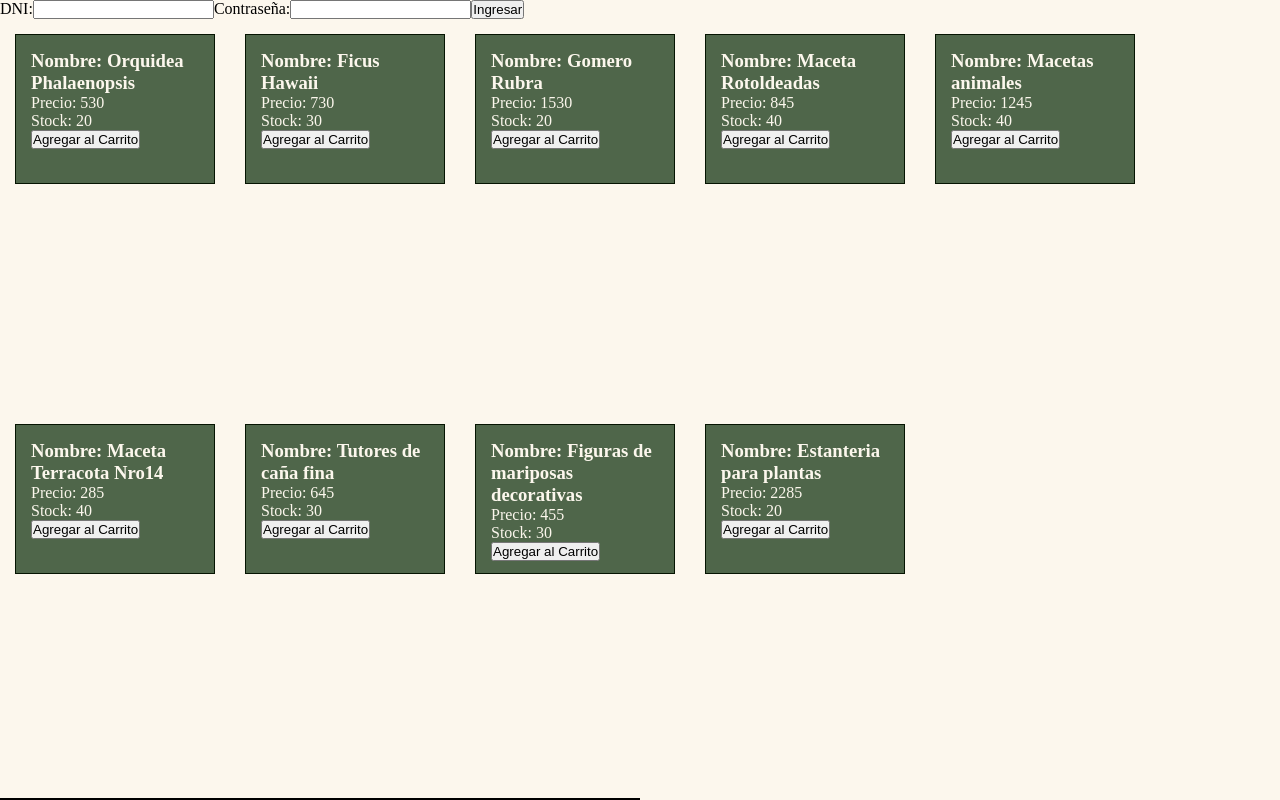
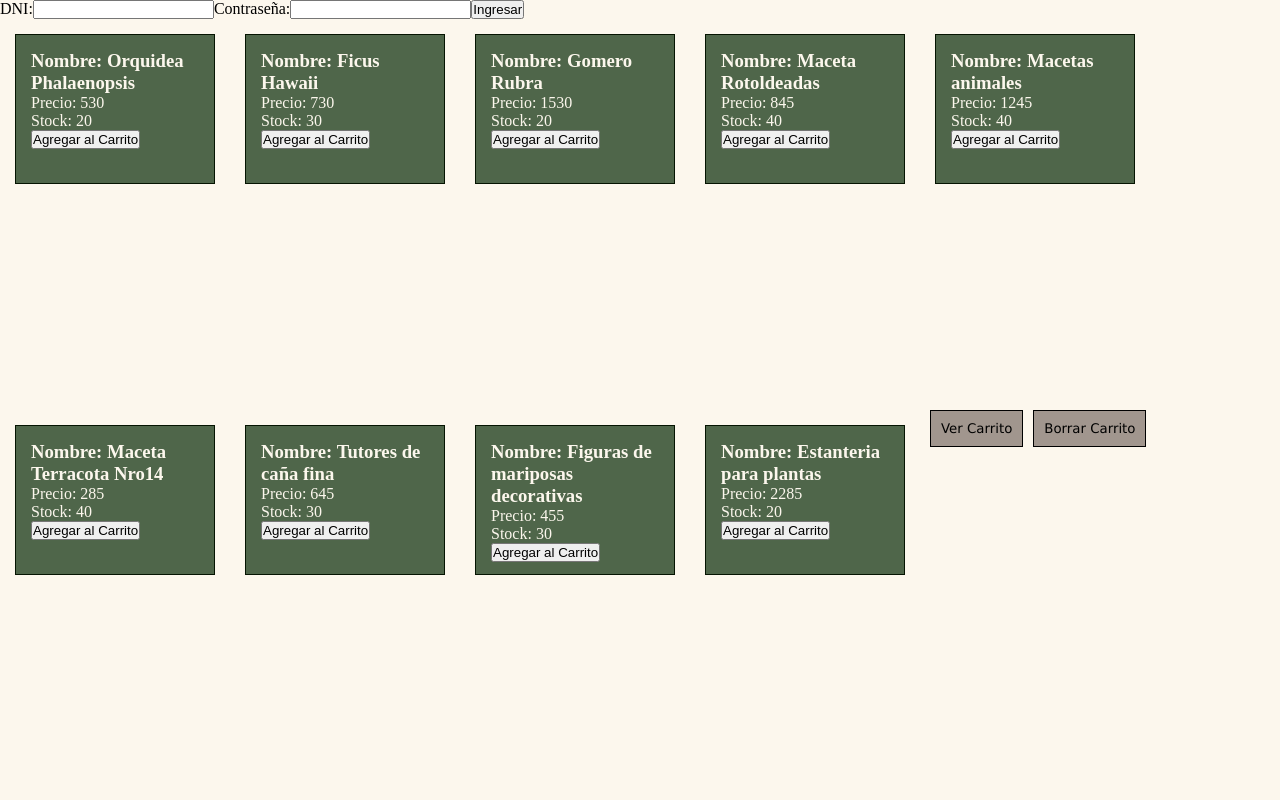
Before and after one commit to Samanta-Polvere/E-commerce-vivero-La-Huerta, a plain HTML site: page index.html in a window 1280 px wide. Drawn offline with Linux system fonts and the light colour scheme.

Commit message:
agregando botones

```diff
--- a/css/estilo.css
+++ b/css/estilo.css
@@ -36,8 +36,10 @@
     flex-wrap: wrap;
 }
 
-#carrito{
-    width: 50%;
+#carrito button, #borrarCarrito button{
+    padding: 10px;
+    margin-left: 10px;
+    font-family:Verdana, Geneva, Tahoma, sans-serif;
     background-color: rgb(161, 150, 142);
     border: 1px solid black;
 }
--- a/index.html
+++ b/index.html
@@ -11,7 +11,7 @@
     <div class="contenedor">
         <div id="logueo"></div>
         <div id="contenedor-productos" class="contenedor">  </div>
-         <div id="carrito"> </div>
+         <div id="prod-agregados"> </div>
 
     </div>
     <script src="./js/main.js"></script>
--- a/js/main.js
+++ b/js/main.js
@@ -1,4 +1,4 @@
-/*alert("Hola! Somos Vivero La Huerta! Aquí vas a encontrar muchas opciones para convertir un ambiente en TU ESPACIO.");*/
+/*alert("Hola! Somos Vivero La Huerta! Aquí vas a encontrar muchas opciones para convertir un ambiente en TU ESPACIO.");
 /*
 let registro = parseInt(prompt("Para poder comprar es necesarios que estes registrado. Si aún no te has registrado y lo deseas hacer presioná 1. Si ya te encuentras registrado y queres comprar, presioná 2 . En caso que no desees continuar presioná 3 para salir de las opciones y seguir mirando nuestra web!."));
 // Crea usr nuevo//
@@ -219,7 +219,7 @@ else {
 }*/
 
 
-// Objeto - Loguarse//
+// Objeto - Loguarse
 class UsuarioNuevo {
     constructor(dni, nombre, apellido, mail, contraseña) {
         this.dni = dni;
@@ -263,7 +263,7 @@ acceder.innerText = "Ingresar"
 
 logueo.appendChild(acceder);
 
-//funcion para loguearse//
+//funcion para loguearse
 function loguearse() {
     const dniIngresado = parseInt(dni.value);
     const contraseñaIngresada = parseInt(contraseña.value);
@@ -282,7 +282,7 @@ function loguearse() {
 acceder.addEventListener("click", loguearse);
 
 
-//lista de productos de la página//
+//lista de productos de la página
 const listaProductos = [
     {
         id: 1,
@@ -358,15 +358,17 @@ const listaProductos = [
     },
 ]
 
-// recorro el array y muestro todos los produtos//
+const container = document.getElementById("contenedor-productos");
+
+// recorro el array y muestro todos los produtos
 listaProductos.forEach(producto => {
 
-    const container = document.getElementById("contenedor-productos");
-    const productoDivHtml = document.createElement("div"); //div que contiene los productos//
-    const nombre = document.createElement("h3"); //h3 que va a tener los nombres de cada producto//
-    const precio = document.createElement("p"); //parrafo con precio//
-    const stock = document.createElement("p"); // parrafo con stock//
-    const botonAgregar = document.createElement("button"); //boton de comprar//
+
+    const productoDivHtml = document.createElement("div"); //div que contiene los productos
+    const nombre = document.createElement("h3"); //h3 que va a tener los nombres de cada producto
+    const precio = document.createElement("p"); //parrafo con precio
+    const stock = document.createElement("p"); // parrafo con stock
+    const botonAgregar = document.createElement("button"); //boton de comprar
 
 
     productoDivHtml.className = "prod-div";
@@ -389,36 +391,69 @@ listaProductos.forEach(producto => {
 })
 
 
-
-//agregar productos al carrito//
+//agregar productos al carrito
 let carrito = []
 
 function agregarProducto(producto) {
 
-    carrito.push(producto) //agrego el producto al carrito//
-    VerCarrito();        //muestro el carrito//
+    carrito.push(producto) //agrego el producto al carrito
+    alert("Felicidades! Agregaste un producto a tu carrito.")
+
+
 }
 
+const conteinerCarrito = document.createElement("div"); //creo un div para el botón "Ver carrito"
+conteinerCarrito.id = "carrito"; //creo id para el div carrito
+container.appendChild(conteinerCarrito);
 
-//ver carrito//
+const botonVerCarrito = document.createElement("button");
+botonVerCarrito.innerText = "Ver Carrito";
+
+botonVerCarrito.onclick = () => VerCarrito(carrito);
+conteinerCarrito.appendChild(botonVerCarrito);
+localStorage.setItem("Carrito", carrito)
+
+
+//borrar carrito
+
+const conteinerBorrarCarrito = document.createElement("div");
+conteinerBorrarCarrito.id = "borrarCarrito"; //creo id para el div carrito
+container.appendChild(conteinerBorrarCarrito);
+
+const botonBorrarCarrito = document.createElement("button");
+botonBorrarCarrito.innerText = "Borrar Carrito";
+conteinerCarrito.appendChild(botonBorrarCarrito);
+botonBorrarCarrito.onclick = () => localStorage.clear("Carrito"); //elimino del Storage
+
+
+
+
+//ver carrito
     function VerCarrito(){
+       const carritohtml = document.getElementById("prod-agregados");
+       carritohtml.innerHTML = "";
+
+        if (carrito.length === 0) {
+
+        alert("Tu carrito está vacio.")
+        return;
+    }
+    else{
     carrito.forEach(prodElegido => {
-        const carritohtml = document.getElementById("carrito");
-        carritohtml.innerHTML = "";
         const divCarrito = document.createElement("div");
         const nombre = document.createElement("h3");
         const precio = document.createElement("p");
         const stock = document.createElement("p");
-        const botonVerCarrito = document.createElement("button");
+
 
         nombre.innerText = `Nombre: ${prodElegido.nombre}`;
         precio.innerText = `Precio: $${prodElegido.precio}`;
         stock.innerText = `Stock: ${prodElegido.stock}`;
-        botonVerCarrito.innerText = "Ver Carrito";
+
 
         divCarrito.appendChild(nombre);
         divCarrito.appendChild(precio);
         divCarrito.appendChild(stock);
-        divCarrito.appendChild(botonVerCarrito);
         carritohtml.appendChild(divCarrito);
-    })};
+
+    })}};
```
